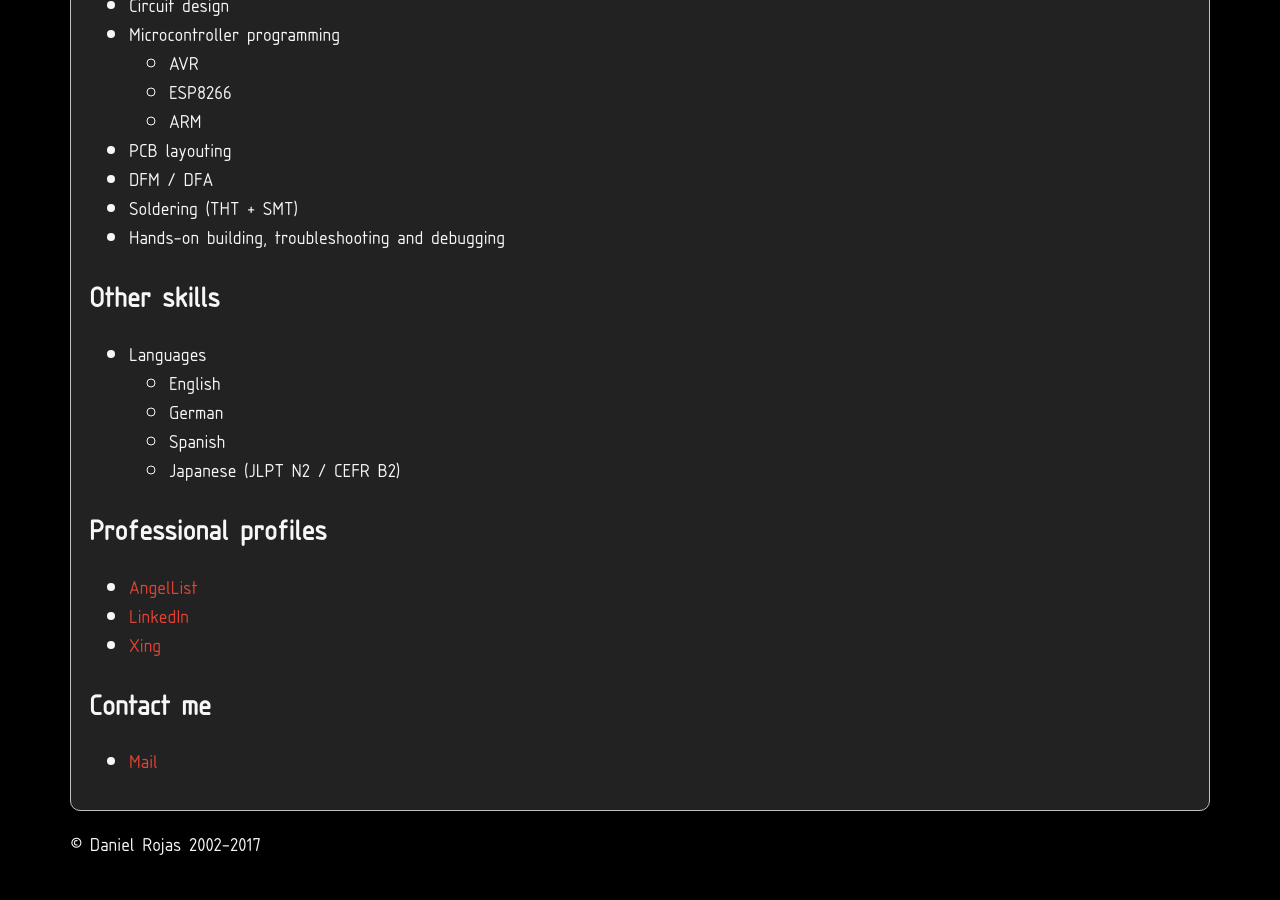
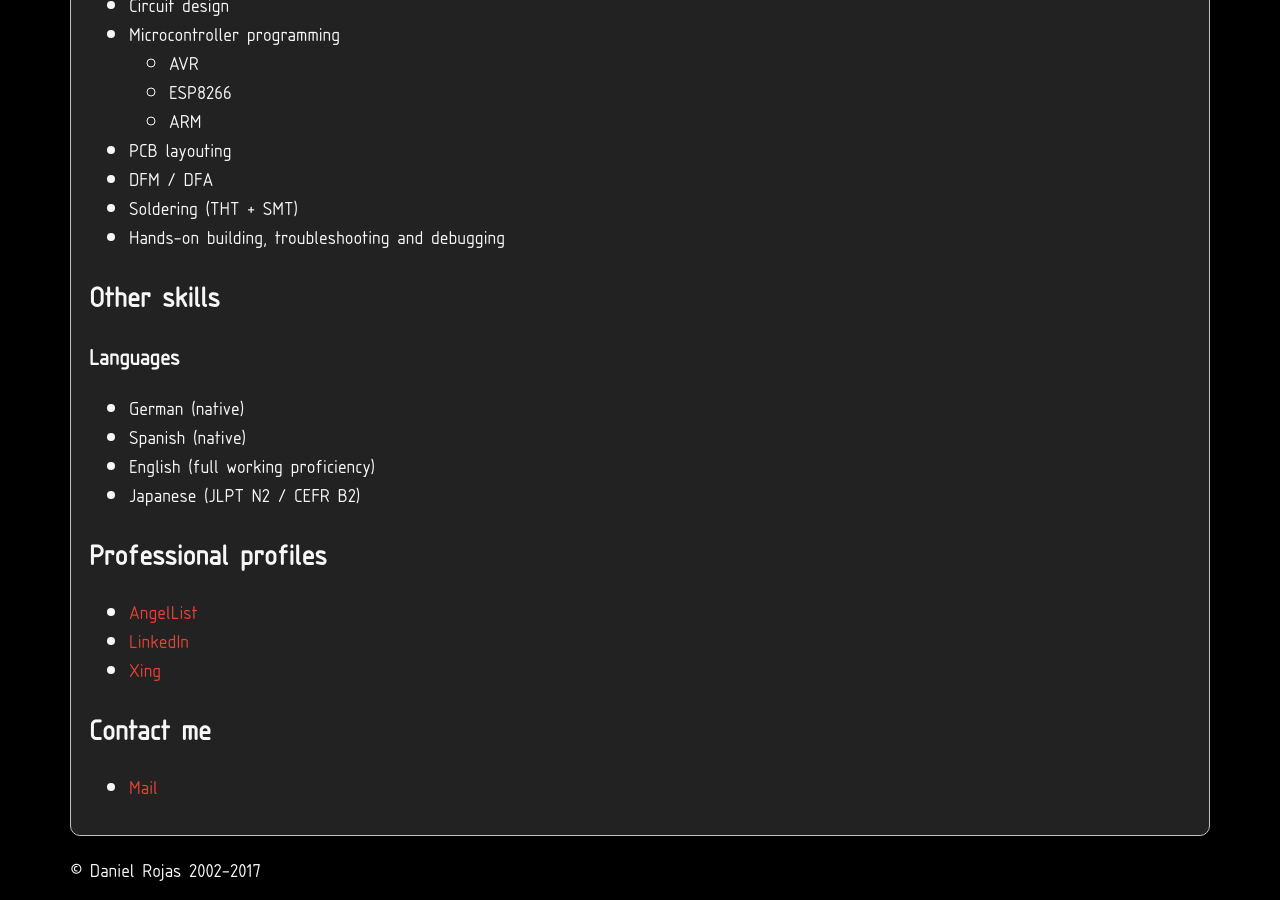
Before and after one commit to 17o2/17o2.github.io, a Jekyll site: the page built from _pages/50_skills.md, in a window 1280 px wide and 900 px high, scrolled down 651 px. Built offline with Jekyll 4.4.1, drawn with Linux system fonts in a browser that asks for light colours; nearby versions of some CDN libraries; before the commit the page ends 1526 px from its top, so only the background shows below that.

```diff
--- a/_pages/50_skills.md
+++ b/_pages/50_skills.md
@@ -30,11 +30,12 @@ category: professional
 
 ## Other skills
 
-* Languages
-	* English
-	* German
-	* Spanish
-	* Japanese (JLPT N2 / CEFR B2)
+### Languages
+
+* German (native)
+* Spanish (native)
+* English (full working proficiency)
+* Japanese (JLPT N2 / CEFR B2)
 
 ## Professional profiles
 
```
